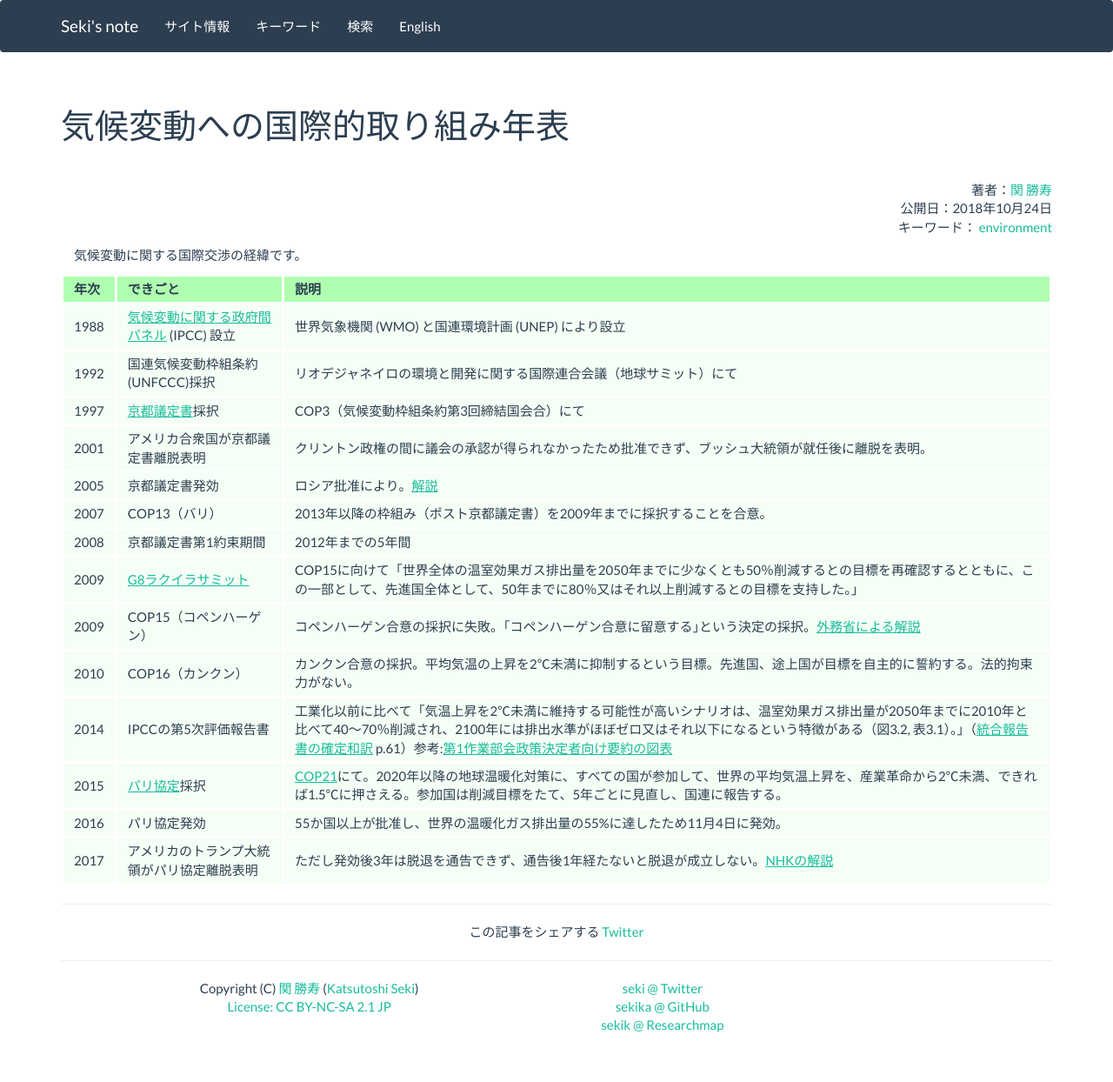
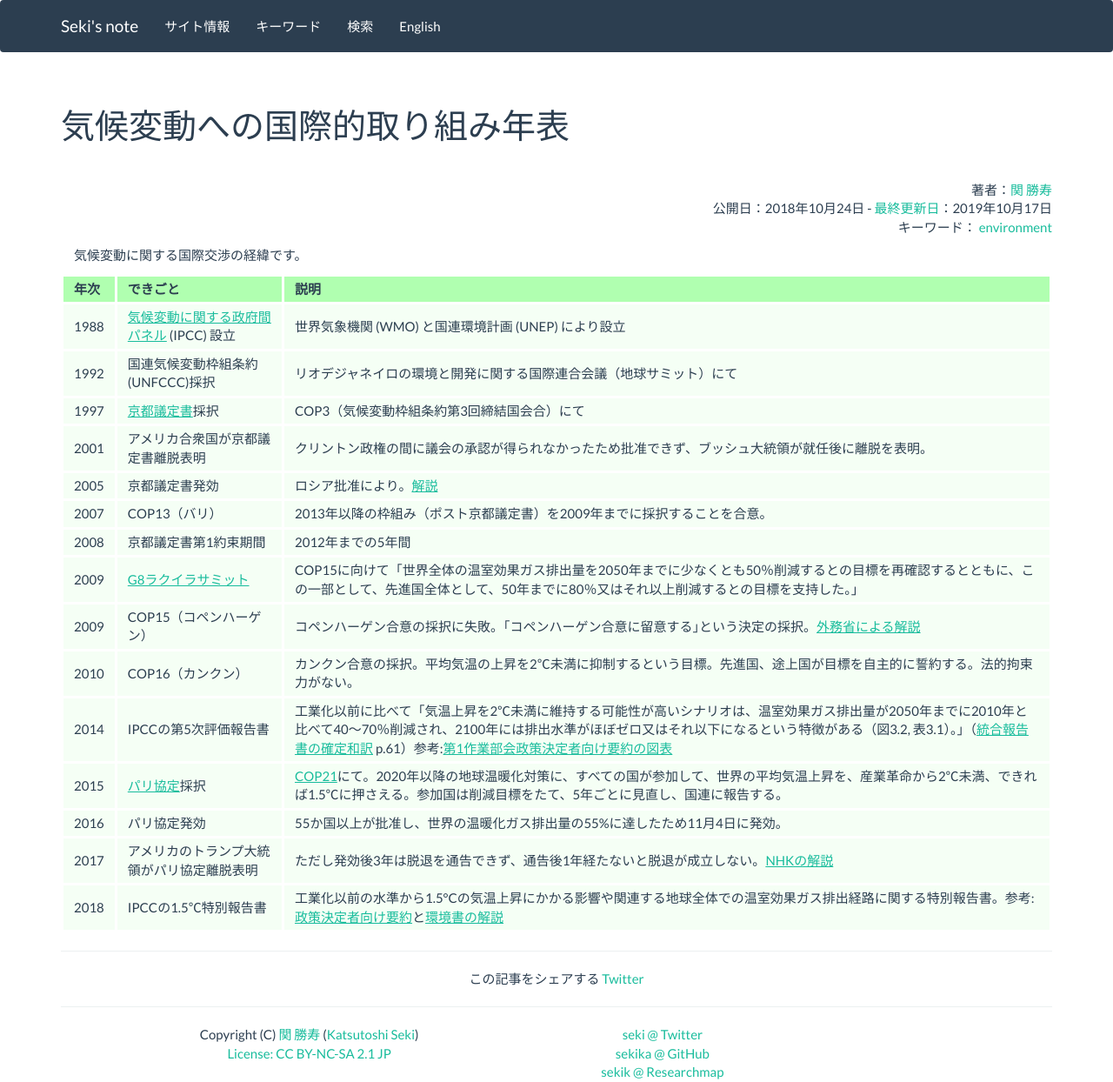
Before and after one commit to sekika/sekika.github.io, a Jekyll site: the page built from _posts/2018-10-24-climate-change-timeline.md, in a window 1280 px wide. Shown: the whole page at 87% size. Built offline with Jekyll 4.4.1, drawn with Linux system fonts in a browser that asks for light colours; nearby versions of some CDN libraries; comment, search, counter and statistics services are not loaded; before the commit the page ends 1190 px from its top, so only the background shows below that.

Commit message:
1.5℃特別報告書

```diff
--- a/_posts/2018-10-24-climate-change-timeline.md
+++ b/_posts/2018-10-24-climate-change-timeline.md
@@ -2,6 +2,7 @@
 layout: post
 title: 気候変動への国際的取り組み年表
 date: 2018-10-24 16:40:49 +0000
+update: 2019-10-17 15:03:07 +0000
 tag: environment
 ---
 気候変動に関する国際交渉の経緯です。
@@ -23,3 +24,4 @@ tag: environment
 |2015 |[パリ協定](https://www.mofa.go.jp/mofaj/ic/ch/page1w_000119.html)採択 | [COP21](https://sekika.github.io/2015/11/30/cop21/)にて。2020年以降の地球温暖化対策に、すべての国が参加して、世界の平均気温上昇を、産業革命から2℃未満、できれば1.5℃に押さえる。参加国は削減目標をたて、5年ごとに見直し、国連に報告する。
 |2016 |パリ協定発効 | 55か国以上が批准し、世界の温暖化ガス排出量の55%に達したため11月4日に発効。
 |2017 |アメリカのトランプ大統領がパリ協定離脱表明 | ただし発効後3年は脱退を通告できず、通告後1年経たないと脱退が成立しない。[NHKの解説](http://www.nhk.or.jp/kaisetsu-blog/400/272922.html)
+|2018 |IPCCの1.5℃特別報告書 |工業化以前の水準から1.5°Cの気温上昇にかかる影響や関連する地球全体での温室効果ガス排出経路に関する特別報告書。参考:[政策決定者向け要約](https://www.ipcc.ch/site/assets/uploads/sites/2/2019/05/SR15_SPM_version_report_LR.pdf)と[環境書の解説](https://www.env.go.jp/press/106052.html) |
```
